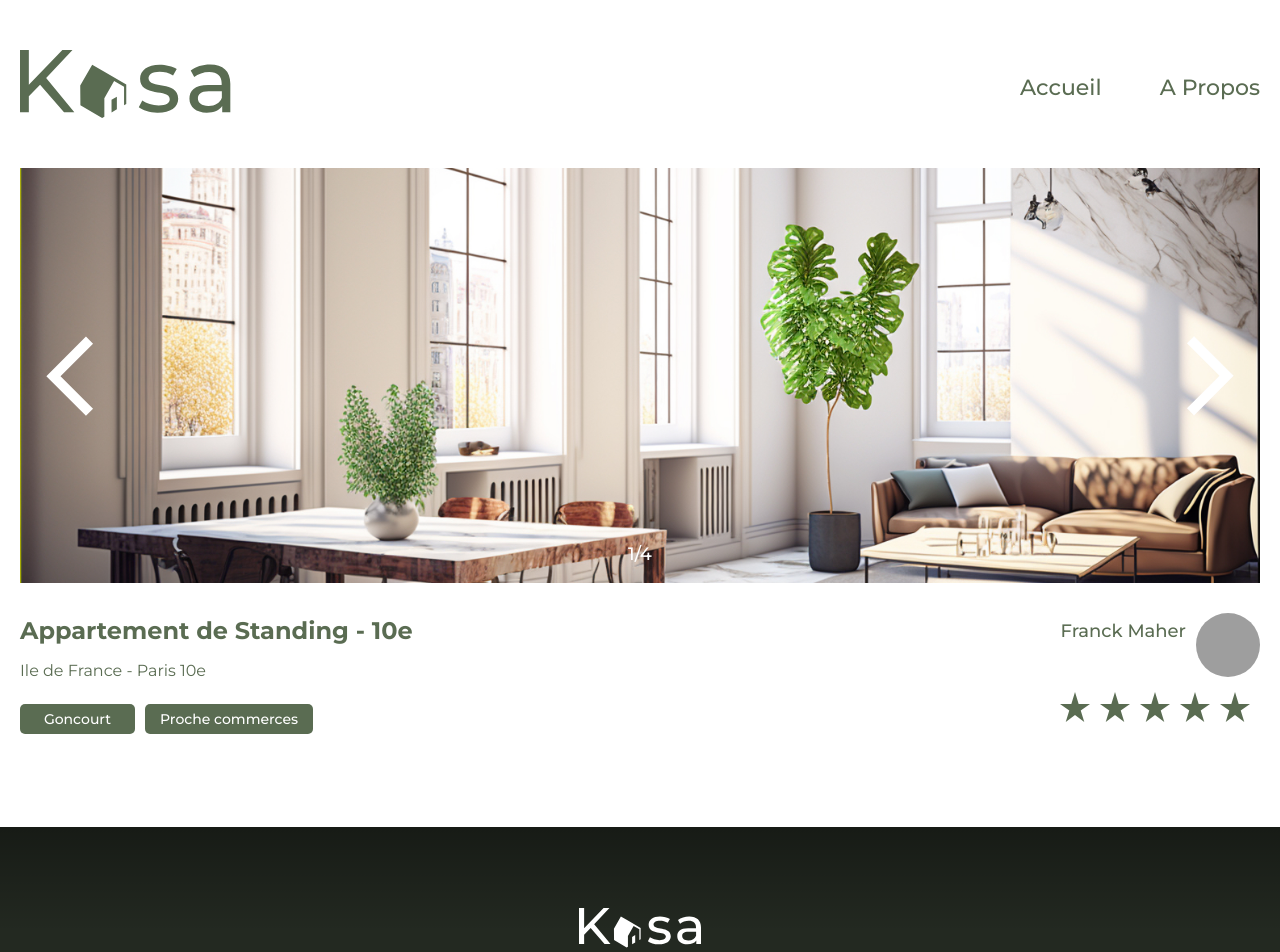
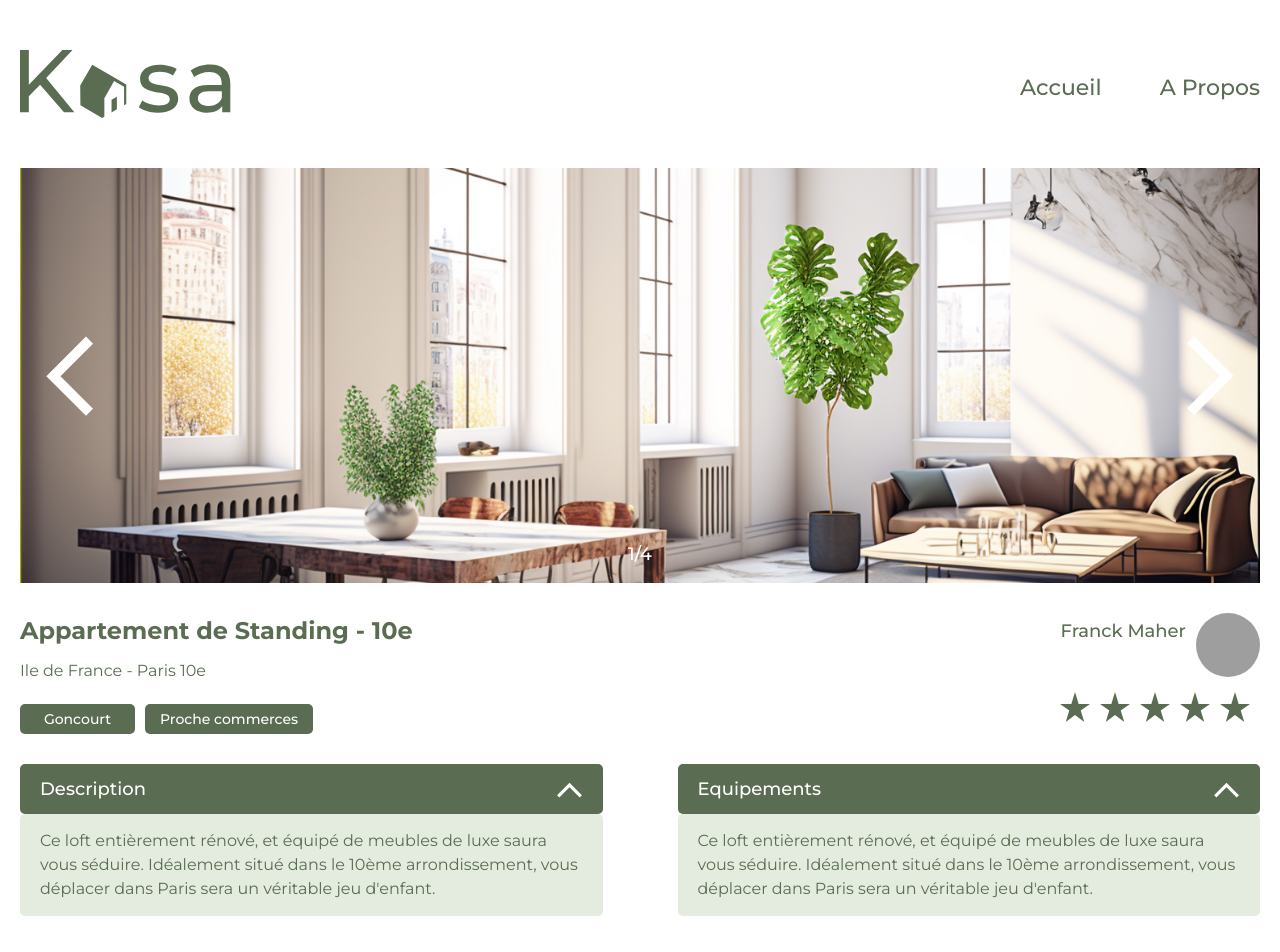
Before and after one commit to ask0ldd/Angular-SPA, an Angular app: page /rental/0979876d in a window 1280 px wide. Shown: the top 952 px of the page. Built offline with nearby package versions, Linux system fonts and the light colour scheme; grey boxes are pictures that could not be loaded.

Commit message:
rental details > equipements + desc

```diff
--- a/src/app/rentals/rental-details/rental-details.component.css
+++ b/src/app/rentals/rental-details/rental-details.component.css
@@ -266,3 +266,113 @@
   }
 }
 /* ratings end */
+
+/* collapses */
+.collapse {
+  width: 100%;
+  margin-top: 30px;
+}
+
+.collapse__heading {
+  height: 50px;
+  background: #5a6c52;
+  border-radius: 5px;
+  color: #fff;
+  font-size: 18px;
+  font-weight: 500;
+  display: flex;
+  align-items: center;
+  justify-content: space-between;
+  cursor: pointer;
+  padding: 0 20px;
+}
+
+.collapse__heading:hover {
+  background: rgba(35, 41, 33, 0.9);
+}
+
+.collapse__heading img {
+  margin-top: 2px;
+  width: 27px;
+  height: 16px;
+  /*transition-property: transform 2s;*/
+  /*transition-duration: 0.2s;
+  transition-timing-function: ease-in;*/
+}
+
+/*.collapse__heading:hover img {
+  transform: rotate(180deg);
+}*/
+
+.collapse__body {
+  /*background: #f6f6f6;*/
+  background: #e3ecde;
+  /*background: #ebf1e7;*/
+  border-radius: 5px;
+  font-weight: 400;
+  /*line-height: 142.6%;*/
+  line-height: 150%;
+  padding: 15px 20px;
+  color: #5a6c52;
+}
+
+.apropos-heading {
+  font-size: 24px;
+  width: 100%;
+}
+
+.apropos-body {
+  font-size: 20px;
+  width: 100%;
+  line-height: 150%;
+  padding: 25px 20px;
+}
+
+.rental-heading {
+  font-size: 18px;
+}
+
+.rental-body {
+  font-size: 16px;
+  line-height: 145%;
+}
+
+@media screen and (max-width: 600px) {
+  .rental-heading,
+  .apropos-heading {
+    font-size: 16px;
+    height: 40px;
+  }
+
+  .rental-heading img,
+  .apropos-heading img {
+    height: 12px;
+  }
+
+  .rental-body,
+  .apropos-body {
+    font-size: 14px;
+  }
+}
+
+@media screen and (max-width: 400px) {
+  .collapse {
+    margin-top: 20px;
+  }
+  .rental-heading,
+  .apropos-heading {
+    font-size: 13px;
+    height: 30px;
+  }
+
+  .rental-heading img,
+  .apropos-heading img {
+    width: 15px;
+    height: 9px;
+  }
+
+  .rental-body,
+  .apropos-body {
+    font-size: 12px;
+  }
+}
--- a/src/app/rentals/rental-details/rental-details.component.html
+++ b/src/app/rentals/rental-details/rental-details.component.html
@@ -27,4 +27,22 @@
             </div>
         </div>
     </section>
+    <section id="collapsesContainer">
+        <article class="collapse">
+            <div class="collapse__heading">
+                <div>Description</div><img src='../../assets/collapse-up.svg' alt="arrow" />
+            </div>
+            <div class='collapse__body '>
+                {{activeRental.description}}
+            </div>
+        </article>
+        <article class="collapse">
+            <div class="collapse__heading">
+                <div>Equipements</div><img src='../../assets/collapse-up.svg' alt="arrow" />
+            </div>
+            <div class='collapse__body '>
+                {{activeRental.description}}
+            </div>
+        </article>
+    </section>
 </main>
--- a/src/app/rentals/rental-details/rental-details.component.ts
+++ b/src/app/rentals/rental-details/rental-details.component.ts
@@ -18,6 +18,8 @@ export class RentalDetailsComponent implements OnInit {
   activeImg : number = 0
   rentalOwner : {firstname : string, lastname : string}
   activeRentalRating : number
+  equipementsCollapsed = false
+  descriptionCollapsed = false
 
   constructor(private router:Router, private route: ActivatedRoute, private rentalService : RentalsService){ }
 
--- a/src/app/rentals/rentals-edit/rentals-edit.component.html
+++ b/src/app/rentals/rentals-edit/rentals-edit.component.html
@@ -1,4 +1,6 @@
-<form *ngIf="editedRental" (ngSubmit)="onSubmit()" #rentalForm="ngForm"> <!-- ngif helps to get rid of the alert thrown when trying to access editedRetal.description that could be undef -->
+<!-- ngif : helps to get rid of the alert thrown when trying to access editedRetal.description that could be undef -->
+<!-- #rentalForm="ngform" : -->
+<form *ngIf="editedRental" (ngSubmit)="onSubmit()" #rentalForm="ngForm">
 
     <label for="title">title</label>
     <input id="title" name="title" pattern="^[a-zA-Zèéàèïîêôöùûç ]{1,40}$"
```
